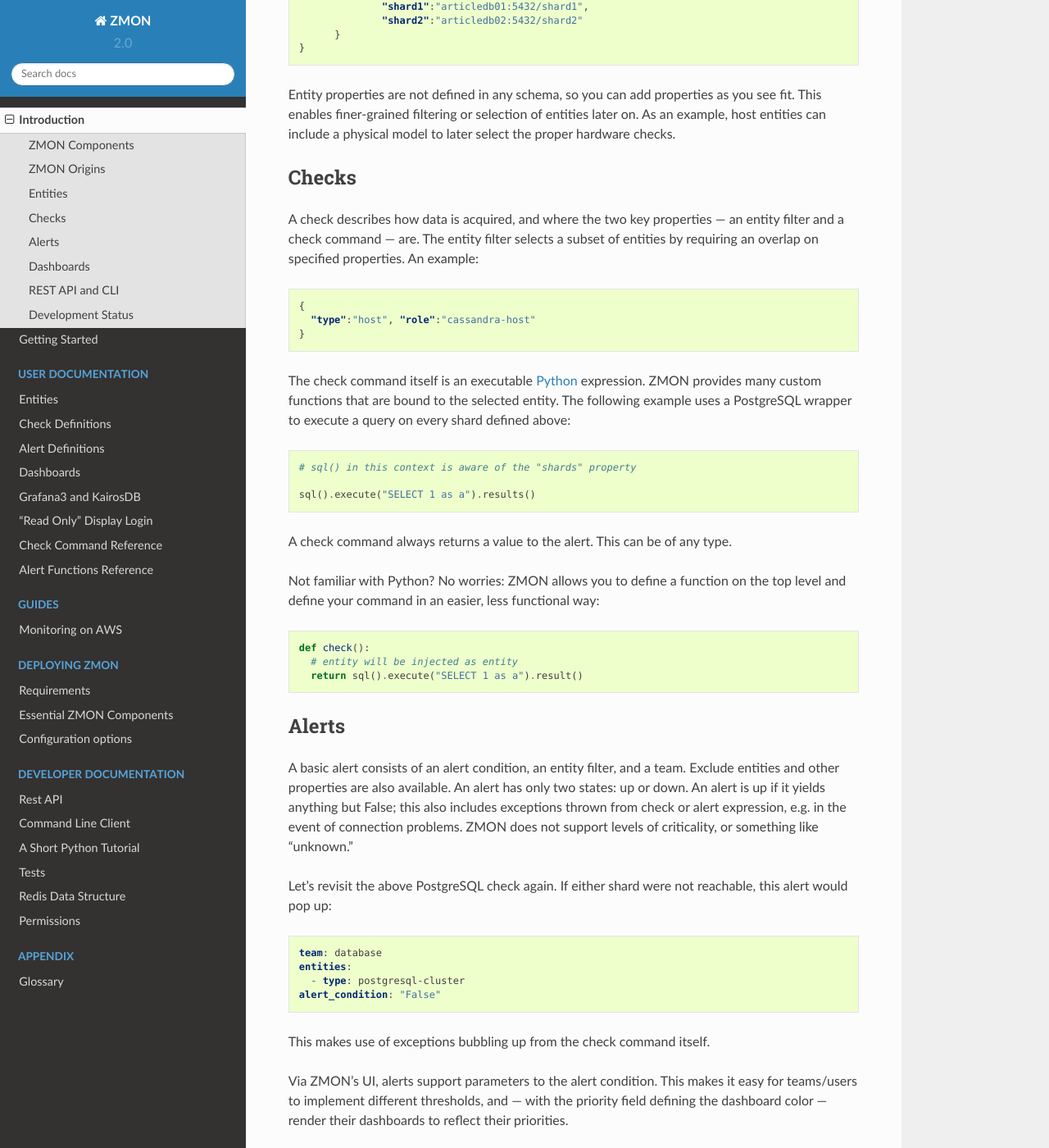
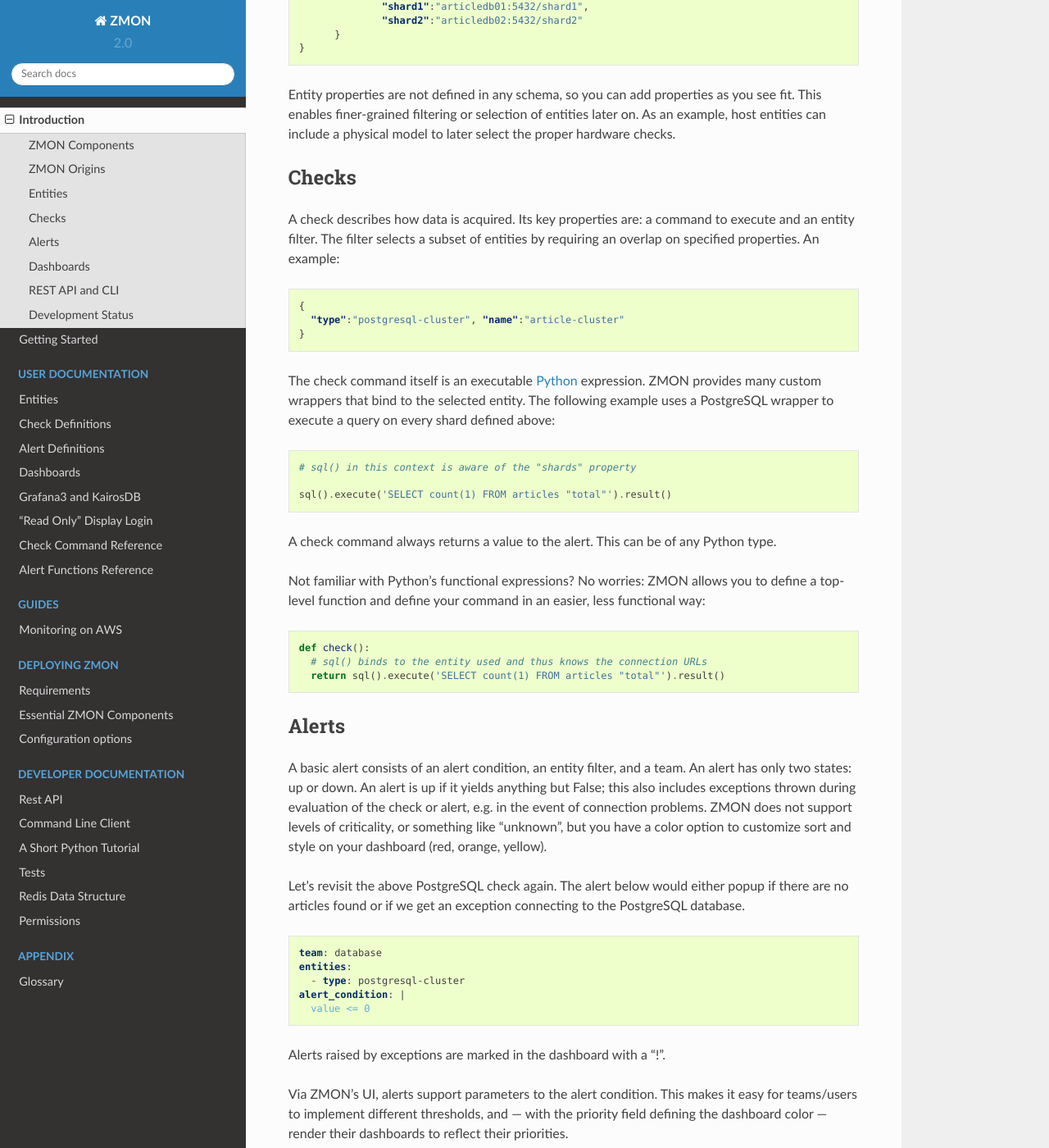
Before and after one commit to zalando-zmon/zmon-docs, a Sphinx documentation site: the page built from docs/intro.rst, in a window 1280 px wide and 1400 px high, scrolled down 2225 px. Shown: the whole window at 82% size. Built offline with Sphinx 7.4.7 and the Read the Docs theme 2.0.0, drawn with Linux system fonts in a browser that asks for light colours.

Commit message:
Fixing some minor issues. Filling check command with basics. Splitting up parapgraphs into multi lines for easier follow up on changes

```diff
--- a/docs/intro.rst
+++ b/docs/intro.rst
@@ -2,11 +2,21 @@
 Introduction
 ************
 
-ZMON is a flexible and extensible open-source platform monitoring tool developed at Zalando_ and is in production use since early 2014. It offers proven scaling with its distributed nature and fast storage with KairosDB on top of Cassandra. ZMON splits checking(data acquisition) from the alerting responsibilities and uses abstract entities to describe what's being monitored. Its checks and alerts rely on Python expressions, giving the user a lot of power and connectivity. Besides the UI it provides RESTful APIs to manage and configure most properties automatically.
+ZMON is a flexible and extensible open-source platform monitoring tool developed at Zalando_ and is in production use since early 2014.
+It offers proven scaling with its distributed nature and fast storage with KairosDB on top of Cassandra.
+ZMON splits checking(data acquisition) from the alerting responsibilities and uses abstract entities to describe what's being monitored.
+Its checks and alerts rely on Python expressions, giving the user a lot of power and connectivity.
+Besides the UI it provides RESTful APIs to manage and configure most properties automatically.
 
-Anyone can use ZMON, but offers particular advantages for technical organizations with many autonomous teams. Its front end (see Demo_ / Bootstrap_ / Vagrant_) comes with Grafana3 "built-in," enabling teams to create and manage their own data-driven dashboards along side ZMON's own team/personal dashboards for alerts and custom widgets. Being able to inherit and clone alerts makes it easier for teams to reuse and share code. Alerts can trigger HipChat, Slack, and E-Mail notifications. iOS and Android clients are works in progress, but push notifications are already implemented.
+Anyone can use ZMON, but offers particular advantages for technical organizations with many autonomous teams.
+Its front end (see Demo_ / Bootstrap_ / Vagrant_) comes with Grafana3 "built-in," enabling teams to create and manage their own data-driven dashboards along side ZMON's own team/personal dashboards for alerts and custom widgets.
+Being able to inherit and clone alerts makes it easier for teams to reuse and share code.
+Alerts can trigger HipChat, Slack, and E-Mail notifications.
+iOS and Android clients are works in progress, but push notifications are already implemented.
 
-ZMON also enables painless integration with CMDBs and deployment tools. It also supports service discovery via custom adapters or its built-in entity service's REST API. For an example, see zmon-aws-agent_ to learn how we connect AWS service discovery with our monitoring in the cloud.
+ZMON also enables painless integration with CMDBs and deployment tools.
+It also supports service discovery via custom adapters or its built-in entity service's REST API.
+For an example, see zmon-aws-agent_ to learn how we connect AWS service discovery with our monitoring in the cloud.
 
 ZMON Components
 ===============
@@ -35,7 +45,9 @@ The following components are optional:
 ZMON Origins
 ============
 
-ZMON was born in late 2013 during Zalando's annual `Hack Week`_, when a group of Zalando engineers aimed to develop a replacement for ICINGA. Scalability, manageability and flexibility were all critical, as Zalando's small teams needed to be able to monitor their services independent of each other. In early 2014, Zalando teams began migrating all checks to ZMON, which continues to serve Zalando Tech.
+ZMON was born in late 2013 during Zalando's annual `Hack Week`_, when a group of Zalando engineers aimed to develop a replacement for ICINGA.
+Scalability, manageability and flexibility were all critical, as Zalando's small teams needed to be able to monitor their services independent of each other.
+In early 2014, Zalando teams began migrating all checks to ZMON, which continues to serve Zalando Tech.
 
 Entities
 ========
@@ -72,61 +84,70 @@ Entity properties are not defined in any schema, so you can add properties as yo
 Checks
 ======
 
-A check describes how data is acquired, and where the two key properties — an entity filter and a check command — are. The entity filter selects a subset of entities by requiring an overlap on specified properties. An example:
+A check describes how data is acquired. Its key properties are: a command to execute and an entity filter. The filter selects a subset of entities by requiring an overlap on specified properties. An example:
 
 .. code-block:: json
 
   {
-    "type":"host", "role":"cassandra-host"
+    "type":"postgresql-cluster", "name":"article-cluster"
   }
 
-The check command itself is an executable Python_ expression. ZMON provides many custom functions that are bound to the selected entity. The following example uses a PostgreSQL wrapper to execute a query on every shard defined above:
+The check command itself is an executable Python_ expression. ZMON provides many custom wrappers that bind to the selected entity. The following example uses a PostgreSQL wrapper to execute a query on every shard defined above:
 
 .. code-block:: python
 
   # sql() in this context is aware of the "shards" property
 
-  sql().execute("SELECT 1 as a").results()
+  sql().execute('SELECT count(1) FROM articles "total"').result()
 
-A check command always returns a value to the alert. This can be of any type.
+A check command always returns a value to the alert. This can be of any Python type.
 
-Not familiar with Python? No worries: ZMON allows you to define a function on the top level and define your command in an easier, less functional way:
+Not familiar with Python's functional expressions? No worries: ZMON allows you to define a top-level function and define your command in an easier, less functional way:
 
 .. code-block:: python
 
   def check():
-    # entity will be injected as entity
-    return sql().execute("SELECT 1 as a").result()
+    # sql() binds to the entity used and thus knows the connection URLs
+    return sql().execute('SELECT count(1) FROM articles "total"').result()
 
 Alerts
 ======
 
-A basic alert consists of an alert condition, an entity filter, and a team. Exclude entities and other properties are also available. An alert has only two states: up or down. An alert is up if it yields anything but False; this also includes exceptions thrown from check or alert expression, e.g. in the event of connection problems. ZMON does not support levels of criticality, or something like "unknown."
+A basic alert consists of an alert condition, an entity filter, and a team.
+An alert has only two states: up or down.
+An alert is up if it yields anything but False; this also includes exceptions thrown during evaluation of the check or alert, e.g. in the event of connection problems.
+ZMON does not support levels of criticality, or something like "unknown", but you have a color option to customize sort and style on your dashboard (red, orange, yellow).
 
-Let's revisit the above PostgreSQL check again. If either shard were not reachable, this alert would pop up:
+Let's revisit the above PostgreSQL check again. The alert below would either popup if there are no articles found or if we get an exception connecting to the PostgreSQL database.
 
 .. code-block:: yaml
 
   team: database
   entities:
     - type: postgresql-cluster
-  alert_condition: "False"
+  alert_condition: |
+    value <= 0
 
-This makes use of exceptions bubbling up from the check command itself.
+Alerts raised by exceptions are marked in the dashboard with a "!".
 
-Via ZMON's UI, alerts support parameters to the alert condition. This makes it easy for teams/users to implement different thresholds, and — with the priority field defining the dashboard color — render their dashboards to reflect their priorities.
+Via ZMON's UI, alerts support parameters to the alert condition.
+This makes it easy for teams/users to implement different thresholds, and — with the priority field defining the dashboard color — render their dashboards to reflect their priorities.
 
 Dashboards
 ==========
 
-Dashboards include a widget area where you can render important data with charts, gauges, or plain text. Another section features rendering of all active alerts for the team filter, defined at the dashboard level. Using the team filter, select the alerts you want your dashboard to include. Specify multiple teams, if necessary. TAGs are supported to subselect topics.
+Dashboards include a widget area where you can render important data with charts, gauges, or plain text.
+Another section features rendering of all active alerts for the team filter, defined at the dashboard level.
+Using the team filter, select the alerts you want your dashboard to include.
+Specify multiple teams, if necessary. TAGs are supported to subselect topics.
 
 .. image:: images/dashboard.png
 
 REST API and CLI
 ================
 
-To make your life easier, ZMON's REST API manages all the essential moving parts to support your daily work — creating and updating entities to allow for sync-up with your existing infrastructure. When you create and modify checks and alerts, the scheduler will quickly pick up these changes so you won't have to restart or deploy anything.
+To make your life easier, ZMON's REST API manages all the essential moving parts to support your daily work — creating and updating entities to allow for sync-up with your existing infrastructure.
+When you create and modify checks and alerts, the scheduler will quickly pick up these changes so you won't have to restart or deploy anything.
 
 And ZMON's command line client - a slim wrapper around the REST API - also adds usability by making it simpler to work with YAML files or push collections of entities.
 
```
Also changed, not shown: docs/user/alert-definitions.rst (+14 -17 lines), docs/user/check-definitions.rst (+28 -1 lines), docs/user/entities.rst (+9 -4 lines), docs/user/grafana.rst (+10 -3 lines), docs/user/tv-login.rst (+6 -3 lines).
